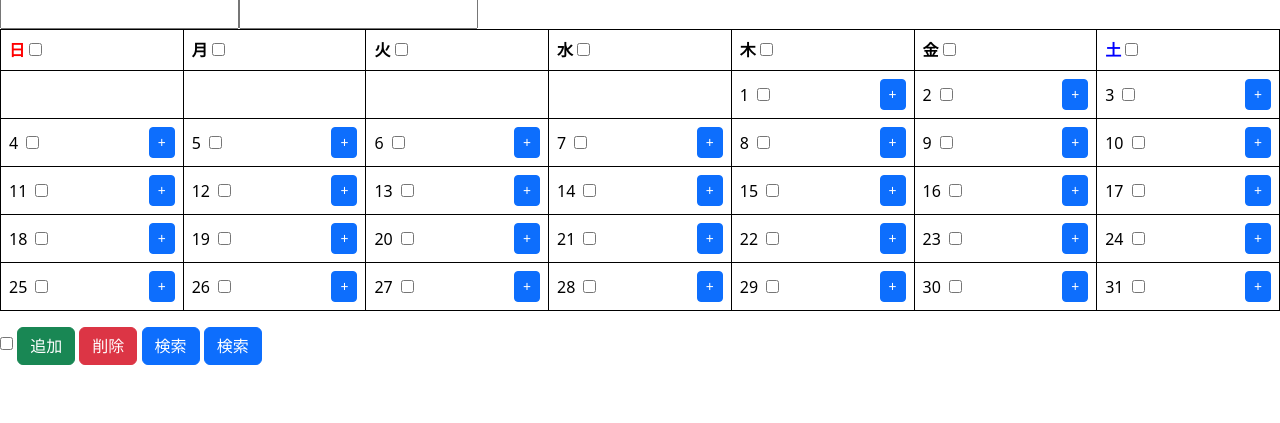
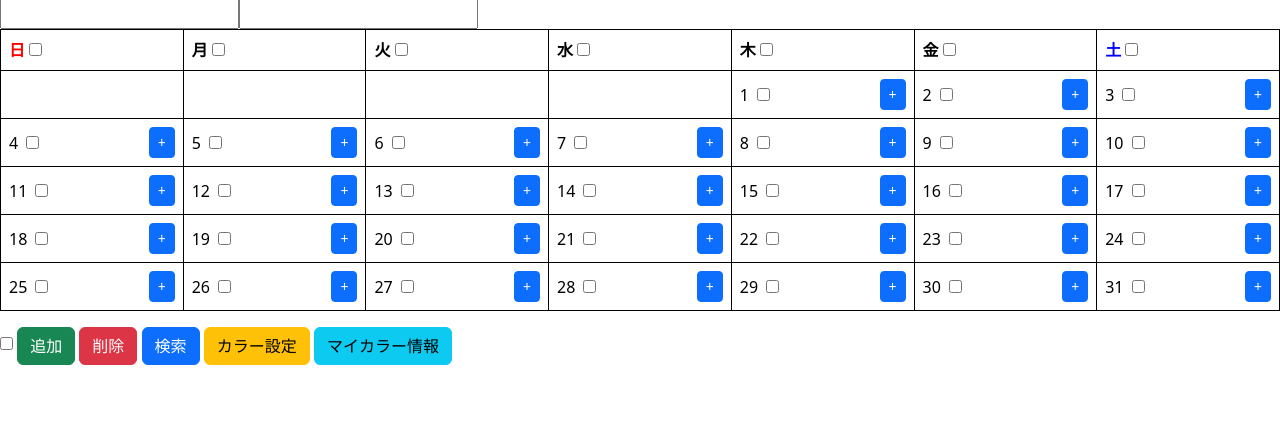
Before and after one commit to Jinyong1993/myStudy, a CodeIgniter app: the page made by application/views/test.php in a window 1280 px wide. Shown: the part 57-480 px from the top of the page. Run offline with CodeIgniter, Linux system fonts and the light colour scheme; data that the repository does not hold is empty.

Commit message:
カラー設定機能実装

```diff
--- a/application/views/test.php
+++ b/application/views/test.php
@@ -48,7 +48,7 @@
                 day:days,
                 title:$("#plus_title").val(),
                 text:$("#plus_textarea").val(),
-                color:$("#plus_color").val(),
+                color_id:$("#plus_color").val(),
             }
             console.log(plus_object)
 
@@ -112,12 +112,34 @@
             borderWidth:3
         },5000);
 
+        $("#color_save").click(function(){
+            var color_object = {
+                color_name:$("#color_name").val(),
+                color_note:$("#color_note").val(),
+                color_color:$(".color_list").val(),
+            }
+
+            $.ajax({
+                url: "color_save_ajax",
+                type: "post",
+                data: color_object,
+                dataType: "json"
+            }).done(function(data) {
+                if(data.success){
+                    location.reload()
+                } else {
+                    alert(data.error)
+                }
+            })
+        });
+
         $(".plus_button").click(function (){
             $("#plus_delete").hide();
 			var plus_position = $(this).closest('td').find(':checkbox[name=check_test]').val()
 
             $("#plus_title").val(null)
             $("#plus_textarea").val(null)
+            $("#plus_color").val("#ffffff")
             $("#plus_save").off('click')
 
             $("#plus_save").click(function (){
@@ -127,7 +149,7 @@
                     day:plus_position,
                     title:$("#plus_title").val(),
                     text:$("#plus_textarea").val(),
-                    color:$("#plus_color").val(),
+                    color_id:$("#plus_color").val(),
                 }
 
                 $.ajax({
@@ -161,7 +183,7 @@
             }).done(function(data) {
                 $("#plus_title").val(data.title);
                 $("#plus_textarea").val(data.text);
-                $("#plus_color").val(data.color);
+                $("#plus_color").val(data.color_id);
             })
 
             $("#plus_save").off('click')
@@ -174,7 +196,7 @@
                     day:day,
                     title:$("#plus_title").val(),
                     text:$("#plus_textarea").val(),
-                    color:$("#plus_color").val(),
+                    color_id:$("#plus_color").val(),
                 }
 
                 $.ajax({
@@ -199,7 +221,7 @@
                     day:day,
                     title:$("#plus_title").val(),
                     text:$("#plus_textarea").val(),
-                    color:$("#plus_color").val(),
+                    color_id:$("#plus_color").val(),
                 }
 
                 $.ajax({
@@ -251,6 +273,10 @@
                 days.push($(this).val());
             });
 
+            $("#plus_title").val(null)
+            $("#plus_textarea").val(null)
+            $("#plus_color").val("#ffffff")
+
             $("#plus_save").off('click')
             $("#plus_save").click(function (){
                 var plus_object = {
@@ -259,7 +285,7 @@
                     day:days,
                     title:$("#plus_title").val(),
                     text:$("#plus_textarea").val(),
-                    color:$("#plus_color").val(),
+                    color_id:$("#plus_color").val(),
                 }
                 $.ajax({
                     url: "plus_ajax_controller",
@@ -420,7 +446,7 @@ for($i=0; $i<$total_week; $i++){
             <?php if($result) : ?>
             <?php foreach($result as $row) : ?>
                 <div>
-                    <input type="button" class="title" data-id="<?php echo $row->id ?>" value="<?php echo $row->title ?>" style="background-color:<?php echo $row->color ?>" data-bs-toggle="modal" data-bs-target=".plus"/>
+                    <input type="button" class="title" data-id="<?php echo $row->id ?>" value="<?php echo $row->title ?>" style="background-color:<?php echo $row->color_id ?>" data-bs-toggle="modal" data-bs-target=".plus"/>
                 </div>
             <?php endforeach ?>
             <?php endif ?>
@@ -451,8 +477,9 @@ for($i=0; $i<$total_week; $i++){
 	<button type="button" id="chk_plus" class="btn btn-success" data-bs-toggle="modal" data-bs-target=".plus">追加</button>
 	<button type="button" id="del" class="btn btn-danger">削除</button>
 
-	<button type="button" class="btn btn-primary" data-bs-toggle="modal" data-bs-target="#exampleModal">検索</button>
-    <button type="button" class="btn btn-primary" data-toggle="modal" data-target="#calendar_search">検索</button>
+	<button type="button" class="btn btn-primary" data-bs-toggle="modal" data-bs-target="#calendar_search">検索</button>
+    <button type="button" class="btn btn-warning" data-bs-toggle="modal" data-bs-target="#color_edit">カラー設定</button>
+    <button type="button" class="btn btn-info" data-bs-toggle="modal" data-bs-target="#color_info">マイカラー情報</button>
 </form>
 
 
@@ -466,20 +493,33 @@ for($i=0; $i<$total_week; $i++){
 			</div>
 
 			<div class="modal-body">
-				<div>
+                <table class="table">
+                    <tbody>
+                        <tr>
+                            <th>予定</th>
+                            <td>
                                 <input type="text" id="plus_title" value="" placeholder="予定を入力する。"/>
-				</div>
-				<div>
+                            </td>
+                        </tr>
+                        <tr>
+                            <th>備考</th>
+                            <td>
                                 <textarea id="plus_textarea" placeholder="備考"></textarea>
-				</div>
-                <div>
-                    <input type="color" class="m-auto form-control form-control-color" id="plus_color" value="#ffffff">
-                </div>
+                            </td>
+                        </tr>
+                        <tr>
+                            <th>カラー</th>
+                            <td>
+                                <input type="color" class="form-control form-control-color" id="plus_color" value="#ffffff">
+                            </td>
+                        </tr>
+                    </tbody>
+                </table>
 			</div>
 
 			<div class="modal-footer">
 				<button id="plus_delete" type="button" class="btn btn-danger">削除</button>
-				<button id="plus_cancel" type="button" class="btn btn-secondary" data-bs-dismiss="modal">取消</button>
+				<button id="plus_cancel" type="button" class="btn btn-secondary" data-bs-dismiss="modal">閉じる</button>
 				<button id="plus_save" type="button" class="btn btn-success">保存</button>
 			</div>
 		</div>
@@ -487,9 +527,8 @@ for($i=0; $i<$total_week; $i++){
 </div>
 
 
-
-
-<div class="modal fade" id="exampleModal" tabindex="-1" aria-labelledby="exampleModalLabel" aria-hidden="true">
+<!-- search modal -->
+<div class="modal fade" id="calendar_search" tabindex="-1" aria-hidden="true">
   <div class="modal-dialog" role="document">
 
     <div class="modal-content">
@@ -499,44 +538,13 @@ for($i=0; $i<$total_week; $i++){
       	</div>
 
       	<div class="modal-body">
-			<form>
-			<div class="mb-3">
-				<label for="text_search" class="col-form-label">Recipient:</label>
-				<input type="text" class="form-control" id="recipient-name">
-			</div>
-			<div class="mb-3">
-				<label for="message-text" class="col-form-label">Message:</label>
-				<textarea class="form-control" id="message-text"></textarea>
-			</div>
-			</form>
-      	</div>
-
-      	<div class="modal-footer">
-			<button type="button" class="btn btn-secondary" data-bs-dismiss="modal">Close</button>
-			<button type="button" class="btn btn-primary">Send message</button>
-      	</div>
-    </div>
-  </div>
-</div>
-
-<!-- modal -->
-<div class="modal fade" id="calendar_search" tabindex="-1" role="dialog">
-  <div class="modal-dialog" role="document">
-
-    <div class="modal-content">
-        <div class="modal-header">
-            <button type="button" class="close" data-dismiss="modal"><span aria-hidden="true">&times;</span></button>
-            <h4 class="modal-title">検索</h4>
-        </div>
-
-    <div class="modal-body">
             <div class="text_input_group">
-            <label for="text_search" class="control-label">検索したいテキストを入力して下さい。</label>
+                <label for="text_search" class="control-label">検索したい予定を入力して下さい。</label>
                 <input type="text" class="form-control" id="text_search">
                 <button class="btn btn-secondary" id="text_search_input"><span class="glyphicon glyphicon-search" aria-hidden="true"></span> 入力</button>
             </div>
             <div class="output_group">
-            <table class="table table-bordered">
+                <table class="table table">
                 <thead>
                     <tr>
                         <th>日付</th>
@@ -552,12 +560,109 @@ for($i=0; $i<$total_week; $i++){
         </div>
 
         <div class="modal-footer">
-        <button type="button" class="btn btn-secondary" data-dismiss="modal">閉じる</button>
-      </div>
-
+            <button type="button" class="btn btn-secondary" data-bs-dismiss="modal">閉じる</button>
         </div>
     </div>
   </div>
+</div>
+
+<!-- color edit modal -->
+<div class="modal fade" id="color_edit" tabindex="-1" aria-labelledby="exampleModalLabel" aria-hidden="true">
+  <div class="modal-dialog" role="document">
+
+    <div class="modal-content">
+      	<div class="modal-header">
+        	<h1 class="modal-title fs-5" id="exampleModalLabel">カラー設定</h1>
+        	<button type="button" class="btn-close" data-bs-dismiss="modal" aria-label="Close"></button>
+      	</div>
+
+      	<div class="modal-body">
+            <table class="table">
+                <thead>
+
+                </thead>
+                <tbody>
+                    <tr>
+                        <th>名前</th>
+                        <td><input type="text" id="color_name"/></td>
+                    </tr>
+                    <tr>
+                        <th>説明</th>
+                        <td><textarea id="color_note"></textarea></td>
+                    </tr>
+                    <tr>
+                        <th>カラー</th>
+                        <td>
+                            <select class="color_list form-select">
+                                <option selected>カラーを選択する</option>
+                                <option value="red">レッド</option>
+                                <option value="blue">ブルー</option>
+                                <option value="green">グリーン</option>
+                                <option value="yellow">イエロー</option>
+                                <option value="orange">オレンジ</option>
+                                <option value="purple">パープル</option>
+                                <option value="pink">ピンク</option>
+                                <option value="other">その他</option>
+                            </select>
+                        </td>
+                    </tr>
+                </tbody>
+            </table>
+        </div>
+
+        <div class="modal-footer">
+            <button id="color_cancel" type="button" class="btn btn-secondary" data-bs-dismiss="modal">閉じる</button>
+            <button id="color_save" type="button" class="btn btn-success">保存</button>
+        </div>
+    </div>
+  </div>
+</div>
+
+<!-- my color info modal -->
+<div class="modal fade" id="color_info" tabindex="-1" aria-labelledby="exampleModalLabel" aria-hidden="true">
+  <div class="modal-dialog" role="document">
+
+    <div class="modal-content">
+      	<div class="modal-header">
+        	<h1 class="modal-title fs-5" id="exampleModalLabel">マイカラー情報</h1>
+        	<button type="button" class="btn-close" data-bs-dismiss="modal" aria-label="Close"></button>
+      	</div>
+
+      	<div class="modal-body">
+            <table class="table">
+                <thead>
+
+                </thead>
+                <tbody>
+                    <tr>
+                        <th>名前</th>
+                        <td><input type="text" id="color_name" value=""/></td>
+                    </tr>
+                    <tr>
+                        <th>説明</th>
+                        <td><textarea id="color_note" value=""></textarea></td>
+                    </tr>
+                    <tr>
+                        <th>カラー</th>
+                        <td>
+                            <select class="color_list form-select">
+                                <option selected>マイカラー</option>
+                                <option value="red">レッド</option>
+                            </select>
+                        </td>
+                    </tr>
+                </tbody>
+            </table>
+        </div>
+
+        <div class="modal-footer">
+            <button id="color_cancel" type="button" class="btn btn-secondary" data-bs-dismiss="modal">閉じる</button>
+            <button id="color_save" type="button" class="btn btn-success">保存</button>
+        </div>
+    </div>
+  </div>
+</div>
+
 </form>
 </body>
 </html>
```
Also changed, not shown: application/controllers/Hello.php (+30 -13 lines). Lines whose indentation alone changed are shown as unchanged.
